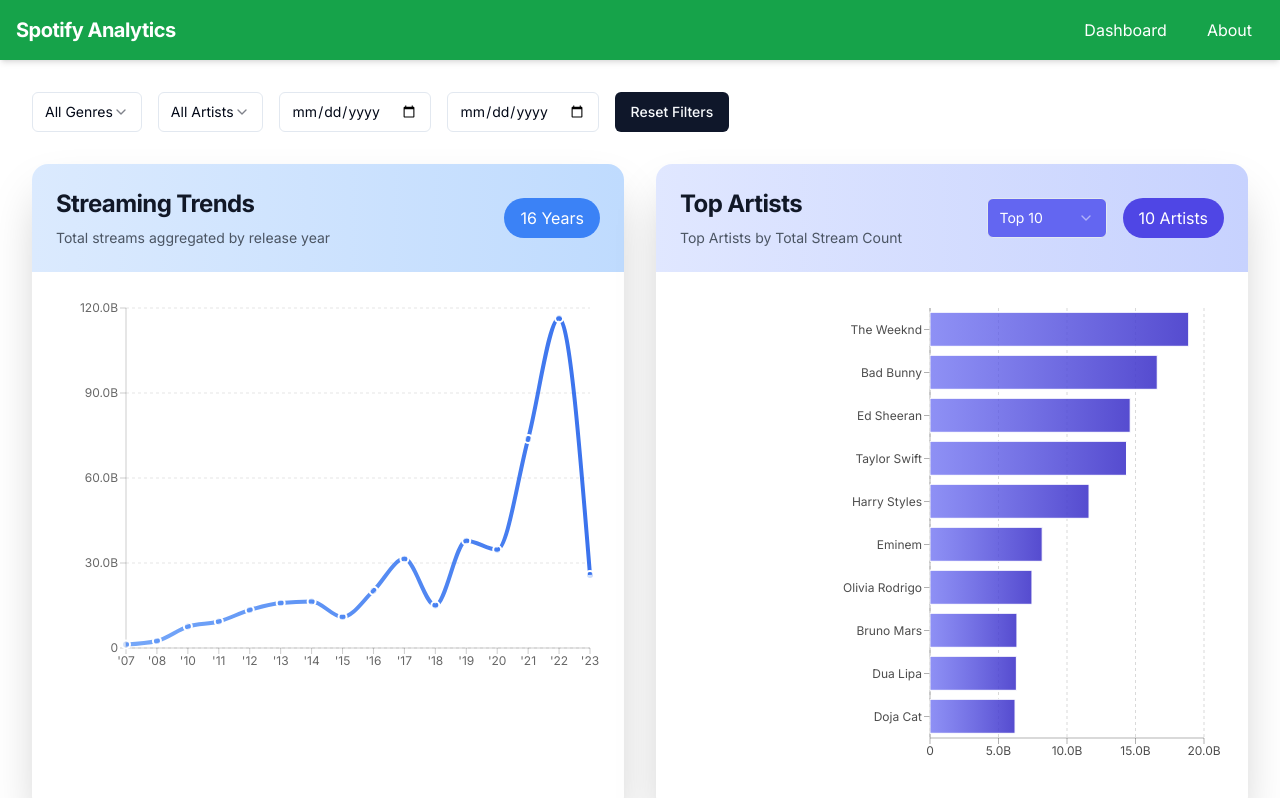
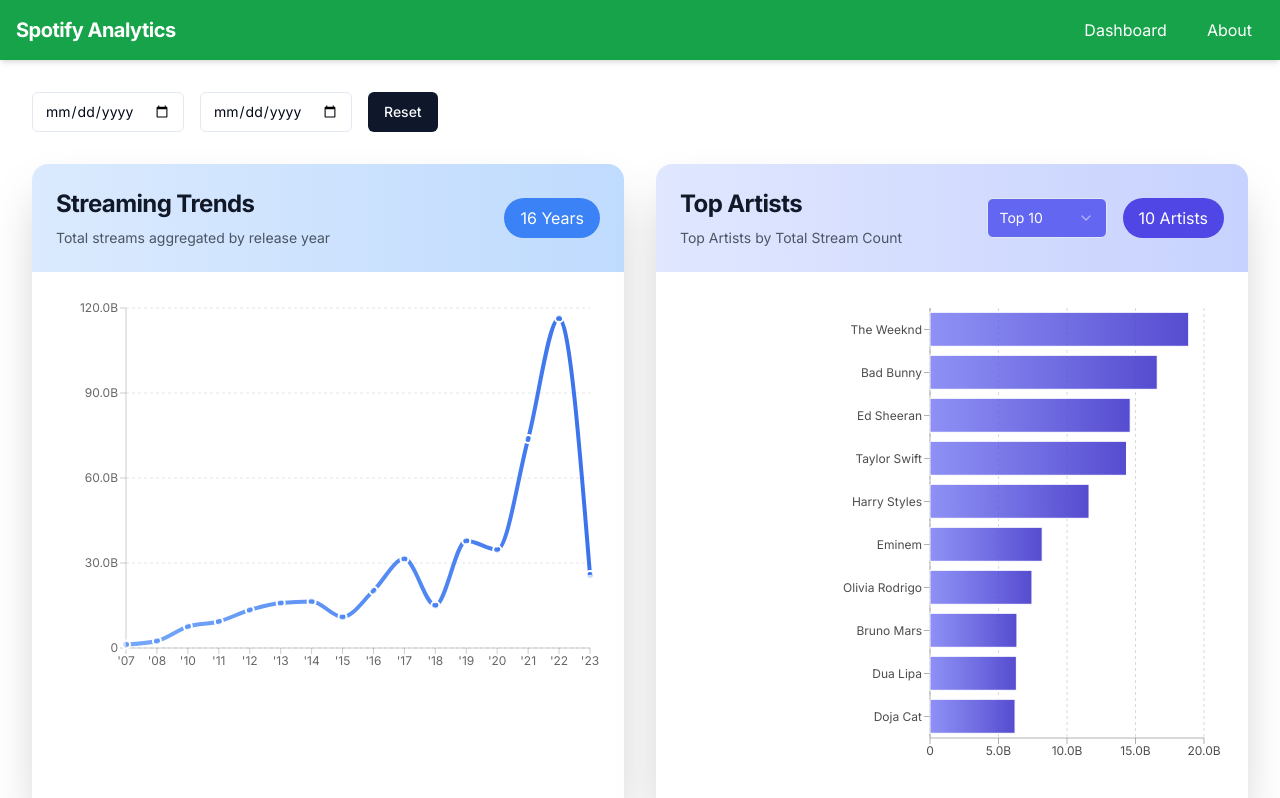
Before and after one commit to machage9603/datav, a Next.js app: page / in a window 1280 px wide. Shown: the top 798 px of the page. Built offline with nearby package versions, Linux system fonts and the light colour scheme.

Commit message:
remove genre and artist filters

```diff
--- a/components/filter-bar.js
+++ b/components/filter-bar.js
@@ -10,7 +10,7 @@
 import { Input } from "@/components/ui/input"
 
 export function FilterBar({ data, filters, setFilters }) {
-  // Use stable memoized values with unique keys
+  // Keep these memoized calculations for filtering logic
   const genres = useMemo(() => {
     const uniqueGenres = ['All Genres', ...new Set(data.map(song => song.genre))];
     return uniqueGenres.filter(genre => genre != null);
@@ -22,6 +22,7 @@
   }, [data]);
 
   const handleReset = () => {
+    // reset logic including genre and artist
     setFilters({
       genre: 'All Genres',
       artist: 'All Artists',
@@ -32,46 +33,6 @@
 
   return (
     <div className="flex flex-wrap gap-4 items-end">
-      <div className="w-full md:w-auto">
-        <Select
-          value={filters.genre}
-          onValueChange={(value) => setFilters(prev => ({ ...prev, genre: value }))}
-        >
-          <SelectTrigger>
-            <SelectValue placeholder="Select Genre" />
-          </SelectTrigger>
-          <SelectContent>
-            {genres.map((genre, index) => (
-              <SelectItem
-                key={`genre-${genre}-${index}`}
-                value={genre}
-              >
-                {genre}
-              </SelectItem>
-            ))}
-          </SelectContent>
-        </Select>
-      </div>
-      <div className="w-full md:w-auto">
-        <Select
-          value={filters.artist}
-          onValueChange={(value) => setFilters(prev => ({ ...prev, artist: value }))}
-        >
-          <SelectTrigger>
-            <SelectValue placeholder="Select Artist" />
-          </SelectTrigger>
-          <SelectContent>
-            {artists.map((artist, index) => (
-              <SelectItem
-                key={`artist-${artist}-${index}`}
-                value={artist}
-              >
-                {artist}
-              </SelectItem>
-            ))}
-          </SelectContent>
-        </Select>
-      </div>
       <div className="w-full md:w-auto">
         <Input
           type="date"
@@ -88,7 +49,7 @@
           placeholder="End Date"
         />
       </div>
-      <Button onClick={handleReset}>Reset Filters</Button>
+      <Button onClick={handleReset}>Reset</Button>
     </div>
   )
 }
```
